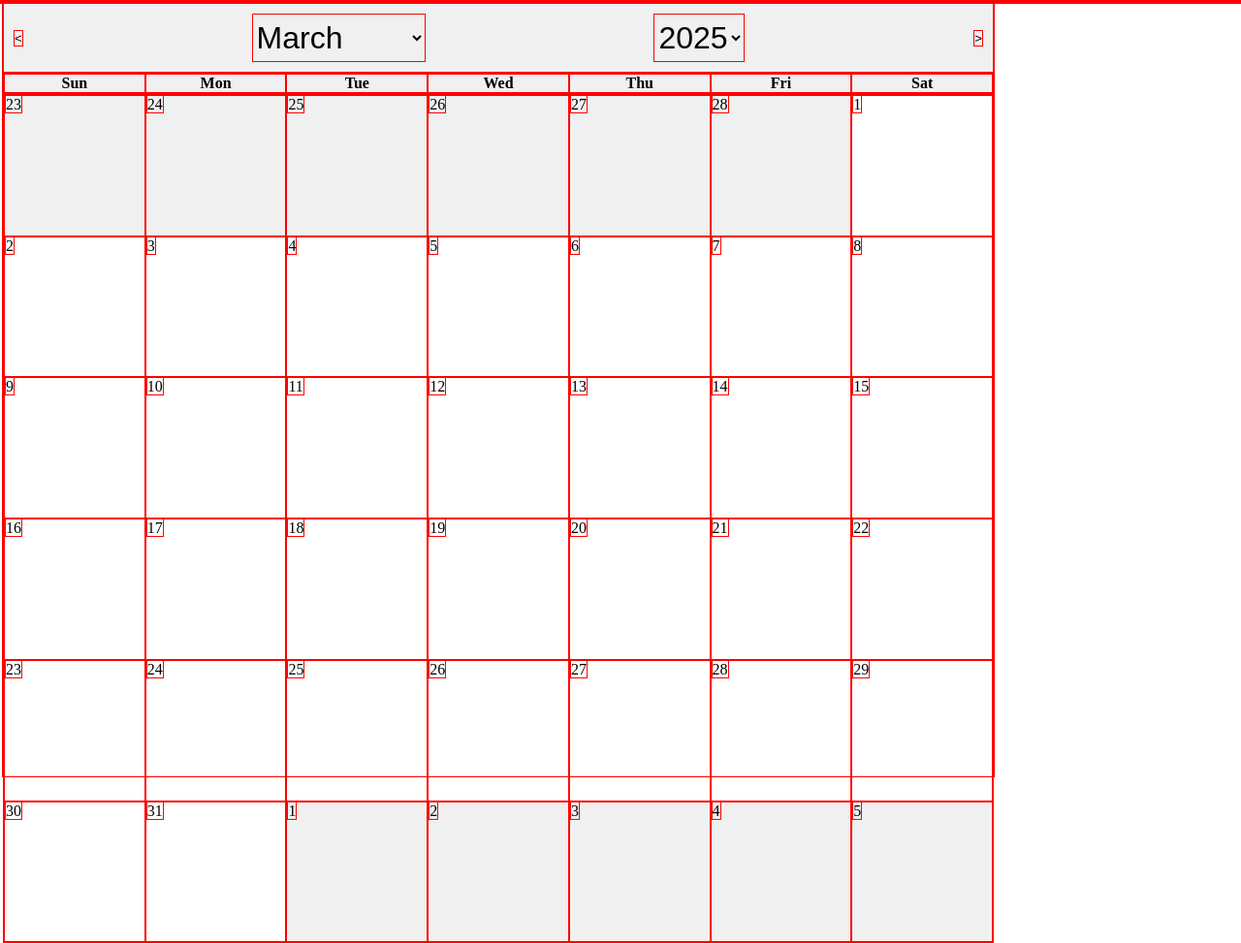
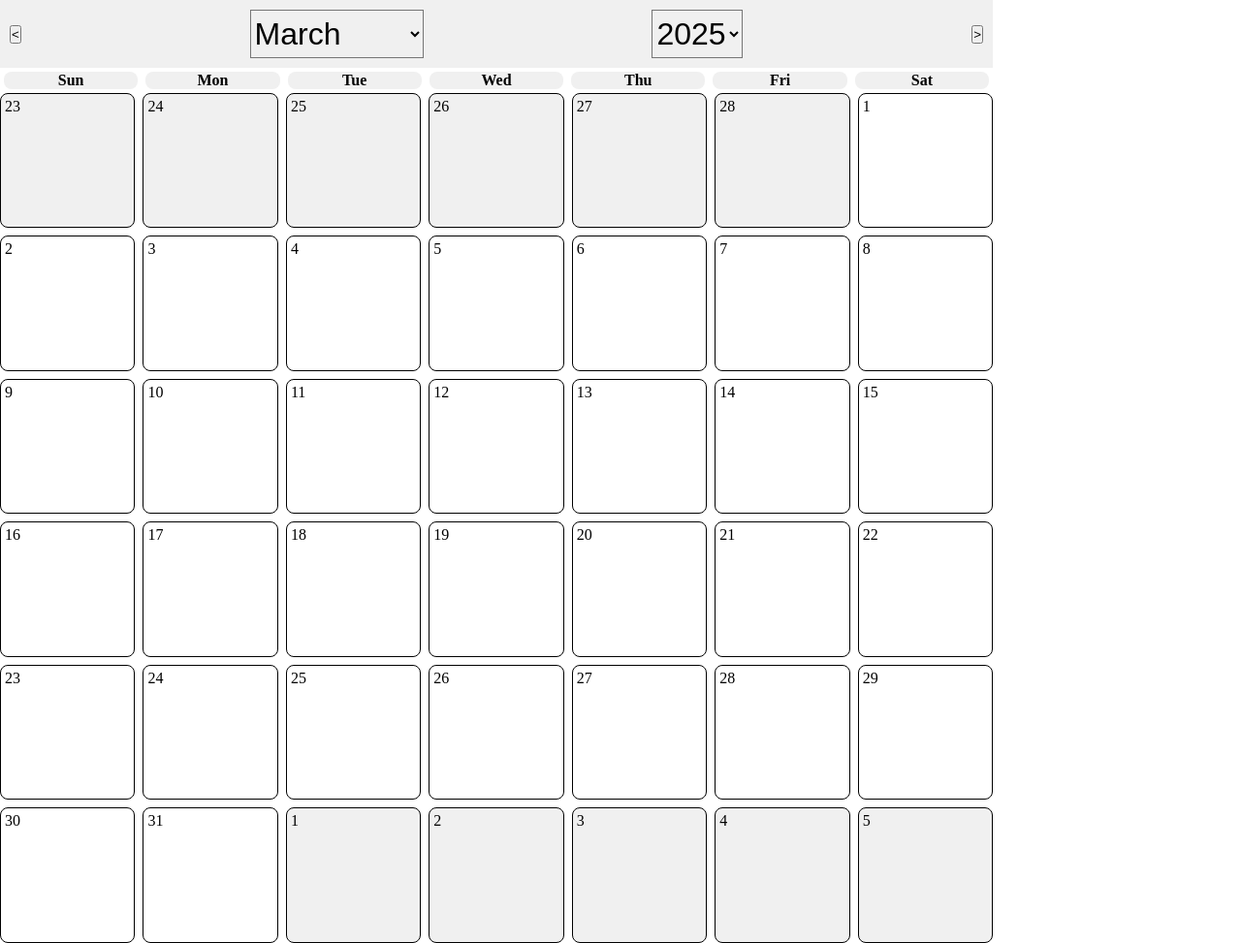
Before and after one commit to safetyWhat/familyCalendar, a website built with Vite: page index.html in a window 1280 px wide. Shown: the whole page at 97% size. Built offline with nearby package versions, Linux system fonts and the light colour scheme.

Commit message:
Add styles on the main page

```diff
--- a/css/styles.css
+++ b/css/styles.css
@@ -2,7 +2,7 @@
     margin: 0;
     padding: 0;
     box-sizing: border-box;
-    border: solid 1px red;
+    /* border: solid 1px red; */
 }
 #calendar_container {
     position: absolute;
@@ -24,19 +24,31 @@
 #day_labels {
     display: grid;
     grid-template-columns: repeat(7, 1fr);
+    gap: .5rem;
+    padding: .25rem;
 }
 #day_labels div {
     text-align: center;
     font-weight: bold;
     background-color: #f0f0f0;
 }
+.day_label {
+    border-radius: .5rem;
+}
 #month_container {
     display: grid;
     grid-template-columns: repeat(7, 1fr);
+    gap: .5rem;
 }
 .prev-month, .next-month {
     background-color: #f0f0f0;
 }
 .calendar-day {
     aspect-ratio: 1/1;
+    border: solid 1px #000;
+    border-radius: .5rem;
 }
+.calendar-day > span {
+    display: block;
+    padding: .25rem;
+}
```
